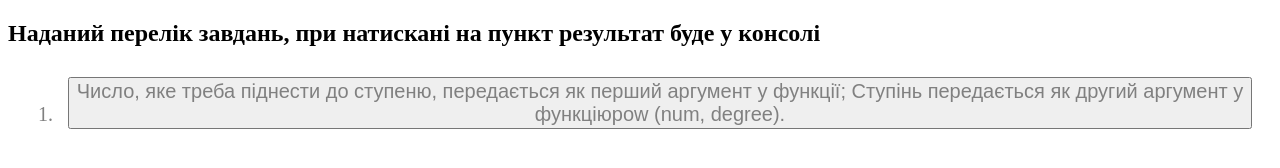
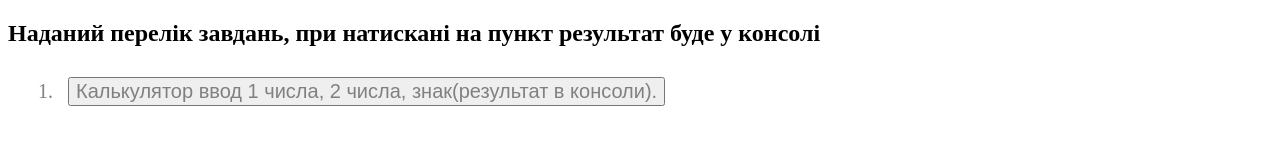
Before and after one commit to AndreyTara/Task17Var, a plain HTML site: page index.html in a window 1280 px wide. Drawn offline with Linux system fonts and the light colour scheme.

Commit message:
'hw17-change-index'

```diff
--- a/index.html
+++ b/index.html
@@ -20,8 +20,7 @@
 					Наданий перелік завдань, при натискані на пункт результат буде у консолі
 				</H2>
 				<ol>
-					<li><button id="task1">Число, яке треба піднести до ступеню, передається як перший аргумент у функції;
-						Ступінь передається як другий аргумент у функціюpow (num, degree).</buttom>
+					<li><button id="task1">Калькулятор ввод 1 числа, 2 числа, знак(результат в консоли).</buttom>
 					</li>
 				</ol>
 			</div>
```
